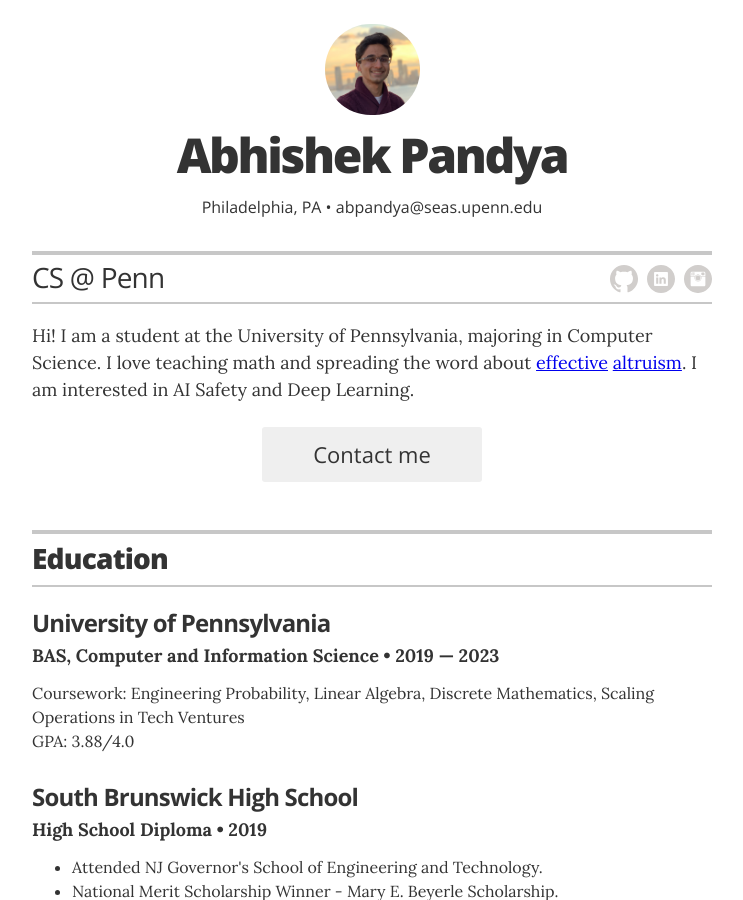
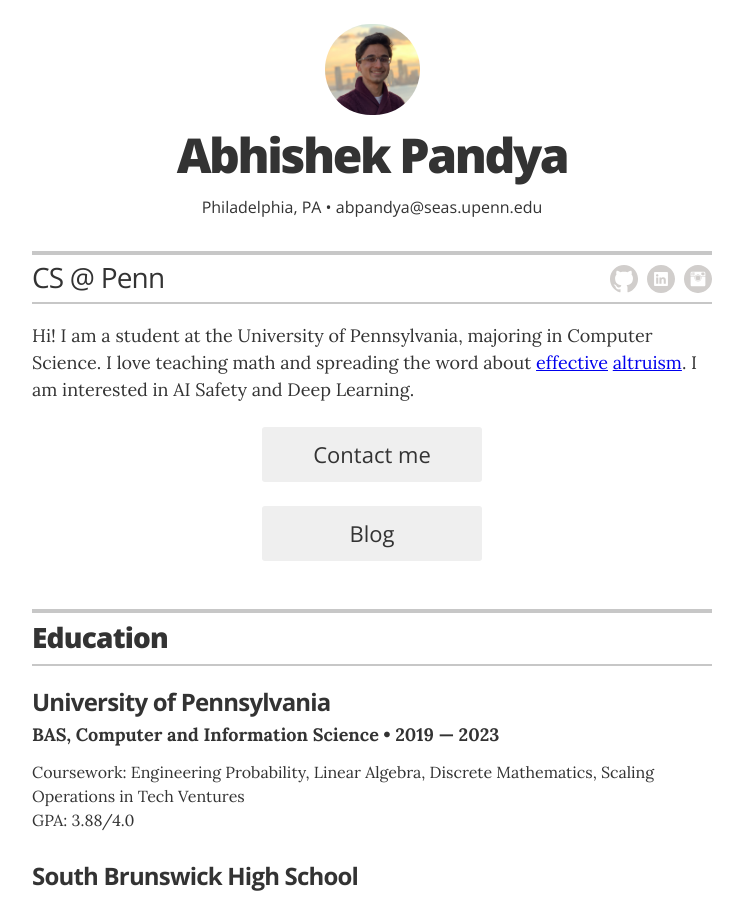
Before and after one commit to abhishekp106/old-website, a Jekyll site: the page built from index.html, in a window 1280 px wide and 900 px high. Shown: the whole window, without its empty margins (268-1011 px from the left). Built offline with Jekyll 4.4.1, drawn with Linux system fonts in a browser that asks for light colours.

Commit message:
Added button to blog

```diff
--- a/_layouts/resume.html
+++ b/_layouts/resume.html
@@ -45,6 +45,8 @@
         <a class="contact-button not-looking no-print">I'm not looking for work right now.</a>
         {% else %}
         {% endif %}
+
+        <a href="http://abhishekp106.github.io/leonids/" class="contact-button no-print">Blog</a>
 
       </header>
 
```
